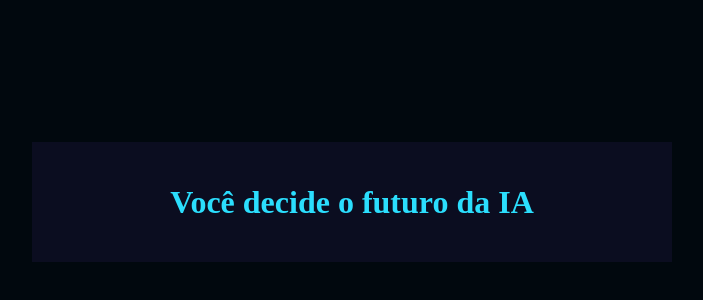
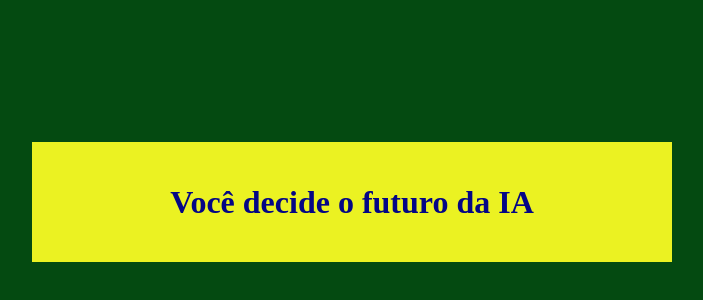
Before and after one commit to ArturMP/missao_meio_ambiente, a plain HTML site: page index.html in a window 1280 px wide. Shown: the part 206-506 px from the top of the page, without its empty margins (288-991 px from the left). Drawn offline with Linux system fonts and the light colour scheme.

Commit message:
Update style.css

```diff
--- a/style.css
+++ b/style.css
@@ -1,10 +1,9 @@
 :root{
-    --cor-fundo: #01080E ;
-    --cor-principal: #0B0D20 ;
-    --cor-secundaria: #212333;
-    --cor-destaque: #2BDEFD;
-    --cor-texto: #D7F9FF;
-
+    --cor-fundo: #044a11;
+    --cor-principal: #ebf222 ;
+    --cor-secundaria: #bfa62a
+    --cor-destaque: #05dbfc;
+    --cor-texto: #040685;
 }
 
 body {
```
